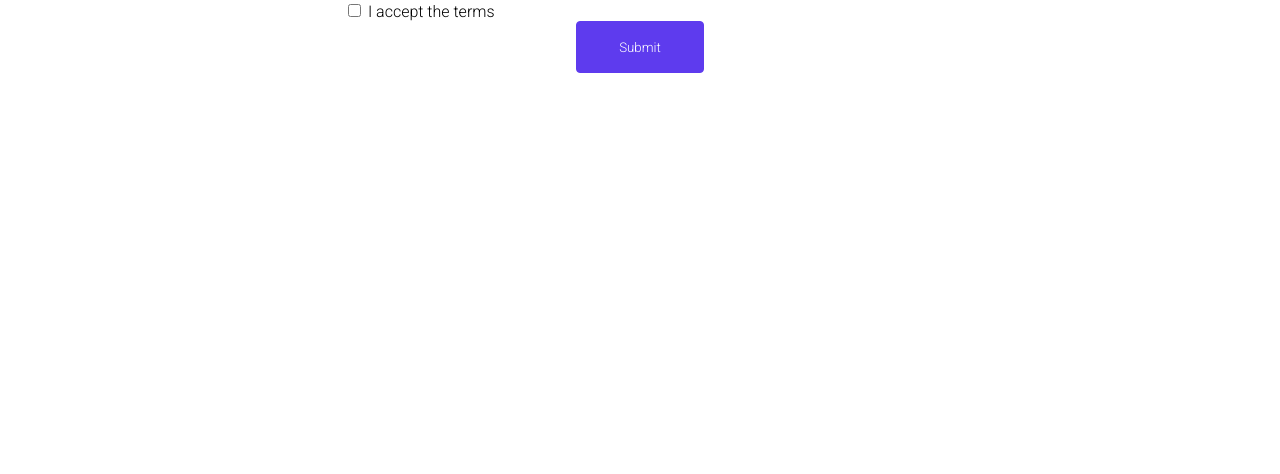
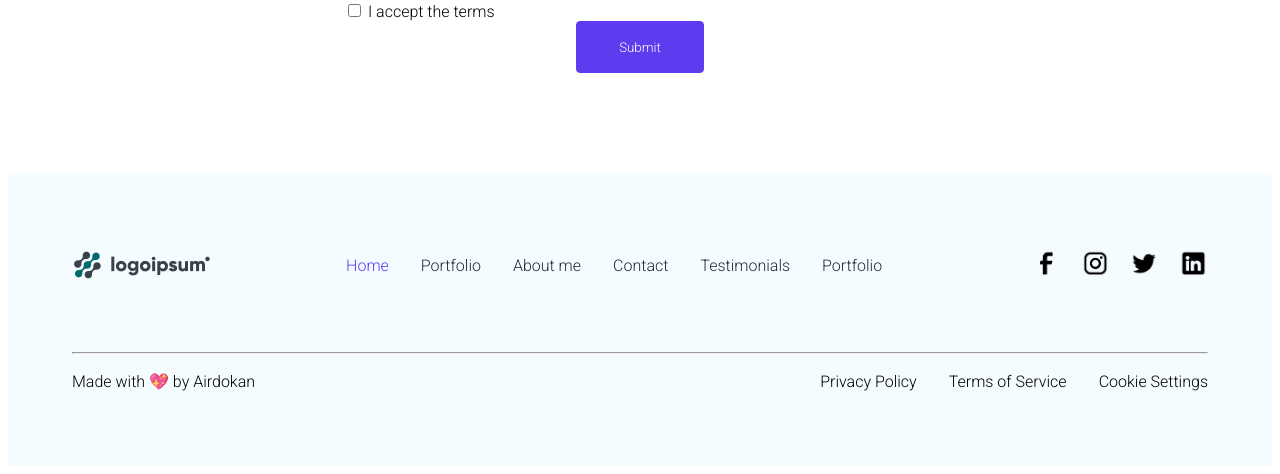
Before and after one commit to Ferit-Racunarstvo-Web-programiranje/lv1-Malileon, a PHP site: page / in a window 1280 px wide. Shown: the part 5675-6149 px from the top of the page. Before the commit the page ends 5748 px from the top, so only its background shows below. Run offline with PHP 8.4, Linux system fonts and the light colour scheme.

Commit message:
added footer, fixed links

```diff
--- a/index.html
+++ b/index.html
@@ -12,16 +12,16 @@
         <nav>
             <img src="images\Navbar\Logo.png" class="logo">
             <span class="nav_links">
-                <a href="#home" class="active">Home</a>
-                <a href="#portfolio">Portfolio</a>
-                <a href="#about_me">About me</a>
-                <a href="#testimonials">Testimonials</a>
+                <a href="#home_div" class="active">Home</a>
+                <a href="#portfolio_div">Portfolio</a>
+                <a href="#about_div">About me</a>
+                <a href="#feedback_div">Testimonials</a>
             </span>
             <button class="white_btn">Contact Me</button>
         </nav>
     </div>
 
-    <div class="home_div">
+    <div class="home_div" id="home_div">
         <span id="side_text_home">
             <span id="john">Hey, I am John</span><br>
             <span class="bigger_font">
@@ -38,7 +38,7 @@
         <img src="images/Home.png" id="home_pic">
     </div>
 
-    <div class="portfolio_div">
+    <div class="portfolio_div" id="portfolio_div">
         <span id="personal_skills">My Skills</span><br>
         <span class="expertise_font">My Expertise</span><br>
         <div id="actual_skills">
@@ -76,6 +76,7 @@
             </span>
         </div>
     </div>
+
     <div id="about_div">
         <img src="images\About Me.png" id="about_img">
         <span id="side_text_about">
@@ -91,6 +92,7 @@
             </span>
         </span>
     </div>
+
     <div id="recent_projects_div">
         <span id="recent_mini">Recent Projects</span>
         <button id="dribble_pink">
@@ -137,6 +139,7 @@
             </span>
         </div>
     </div>
+
     <div id="feedback_div">
         <span id="feedback_mini">Clients Feedback</span>
         <span id="feedback_big">Customer testimonials</span>
@@ -188,6 +191,7 @@
             </span>
         </div>
     </div>
+
     <div id="contact_div">
         <span id="contact_span">
             <span id="contact_touch">Get In Touch</span>
@@ -232,5 +236,38 @@
             </span>
         </span>
     </div>
+
+    <div id="footer_div">
+        <footer>
+            <span id="footer_first_row">
+                <img src="images\Navbar\Logo.png" class="logo">
+                <span class="footer_links">
+                    <a href="#home_div" class="active">Home</a>
+                    <a href="#portfolio_div">Portfolio</a>
+                    <a href="#about_div">About me</a>
+                    <a href="#contact">Contact</a>
+                    <a href="#feedback_div">Testimonials</a>
+                    <a href="#portfolio_div">Portfolio</a>
+                </span>
+                <span id="footer_media">
+                    <img src="images\Facebook.png" id="footer_pic">
+                    <img src="images\Instagram.png" id="footer_pic">
+                    <img src="images\Twitter.png" id="footer_pic">
+                    <img src="images\LinkedIn.png" id="footer_pic">
+                </span>
+            </span>
+            <hr>
+            <span id="footer_second_row">
+                <span id="fleft">
+                    Made with 💖 by Airdokan
+                </span>
+                <span id="fright">
+                    <span>Privacy Policy</span>
+                    <span>Terms of Service</span>
+                    <span>Cookie Settings</span>
+                </span>
+            </span>
+        </footer>
+    </div>
 </body>
 </html>
--- a/mystyle.css
+++ b/mystyle.css
@@ -491,3 +491,40 @@ span.skill_container {
     display: flex;
     justify-content: center;
 }
+
+/* Footer */
+#footer_div {
+    background-color: var(--light);
+    padding: 75px 64px;
+    align-self: center;
+}
+
+#footer_first_row {
+    display: flex;
+    position: relative;
+    width: 100%;
+    justify-content: space-between;
+    align-items: center;
+    margin-bottom: 70px;
+}
+
+.footer_links {
+    display: flex;
+    gap: 32px;
+}
+
+#footer_pic {
+    width: 30px;
+    padding-left: 15px;
+}
+
+#footer_second_row {
+    padding-top: 10px;
+    display: flex;
+    justify-content: space-between;
+}
+
+#fright {
+    display: flex;
+    gap: 32px;
+}
```
